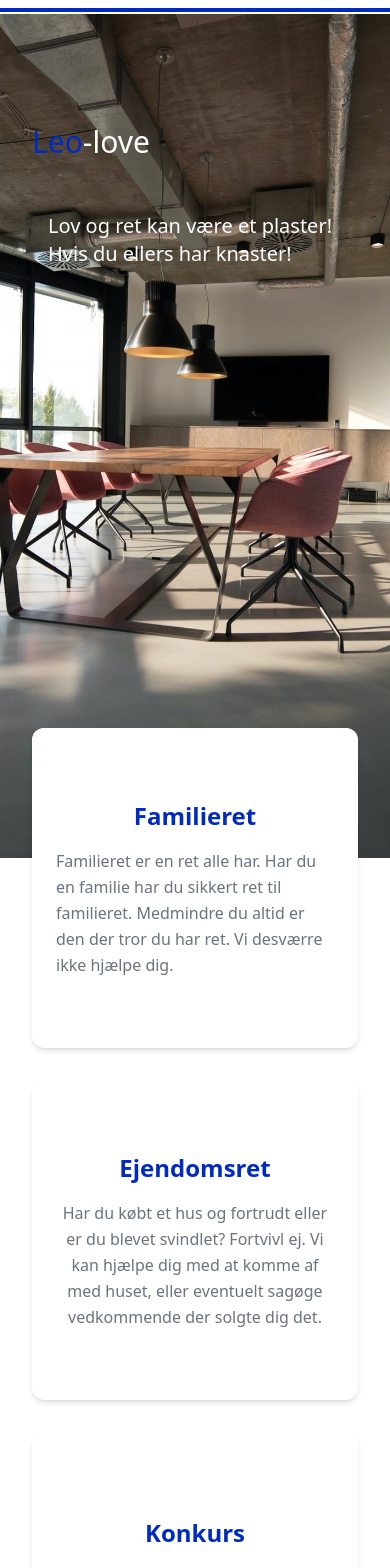
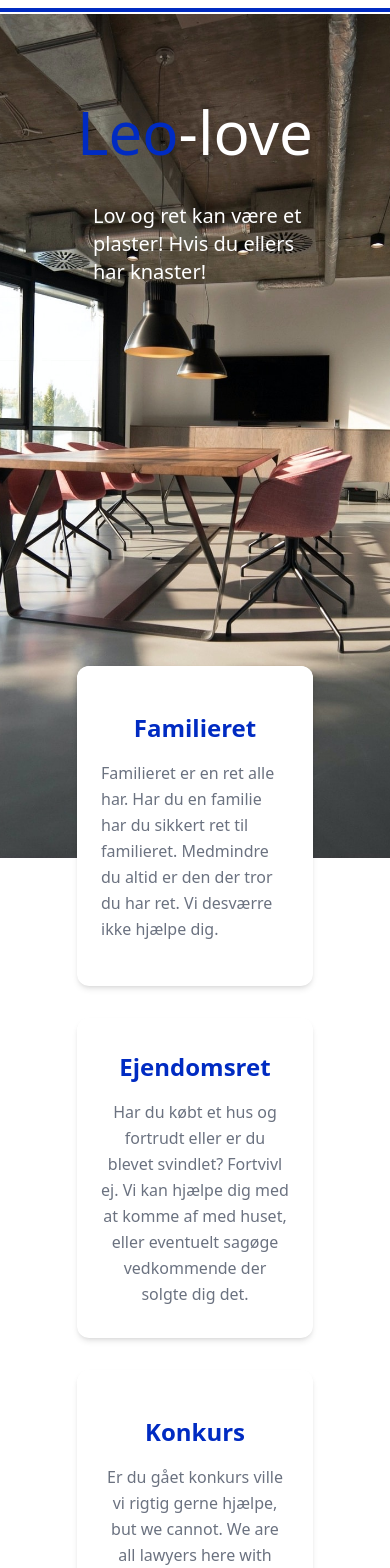
Before and after one commit to GBM1986/ReactLeoProject, a React (Vite) app: page / in a window 390 px wide. Shown: the part 60-1628 px from the top of the page. Built offline with nearby package versions, Linux system fonts and the light colour scheme.

Commit message:
responsive

```diff
--- a/src/pages/Hjem/Hjem.jsx
+++ b/src/pages/Hjem/Hjem.jsx
@@ -14,30 +14,29 @@ function Hjem() {
           />
         </section>
 
-        <section className="container mx-auto px-8 py-8 lg:py-40 relative z-10 flex flex-col items-end  top-[90px] w-full">
-            <div class="text-container mb-[200px]">
-                <h2 class="block antialiased tracking-normal !text-3xl !leading-3 lg:!text-[140px] text-white">
-                  <span class='text-primary'>Leo</span>-love
+        <section className="container mx-auto px-8 py-8 lg:py-40 relative z-10 flex flex-col items-end  lg:top-[10px] w-full">
+          <div className="text-container mb-[120px]">
+            <h2 className="block antialiased tracking-normal !leading-3 xs:!text-[60px] sm:!text-[100px] md:!text-[120px] mt-20 lg:!text-[140px] text-white">
+              <span className="text-primary sm:!text-[100px] md:!text-[120px] lg:!text-[140px]">Leo</span>-love
             </h2>
-                <p class="block antialiased text-xl ml-4 mt-16 leading-snu text-inherit w-full font-normal !text-white">
+            <p className="block antialiased text-xl ml-4 mt-16 leading-snu text-inherit w-full font-normal !text-white min-xs:!text-xs min-sm:!text-sm min-md:!text-lg min-lg:!text-xl">
               Lov og ret kan være et plaster! Hvis du ellers har knaster!
             </p>
           </div>
           <div className="mt-[260px] grid grid-cols-1 gap-8 lg:grid-cols-4">
-            <div className="relative flex flex-col bg-white text-gray-700 shadow-md  min-h-[20rem] items-end overflow-hidden rounded-xl">
+            <div className="relative flex flex-col bg-white text-gray-700 shadow-md  lg:min-h-[20rem] items-end overflow-hidden rounded-xl">
               <div className="h-80 w-full bg-white rounded-xl shadow-xl p-6 relative flex flex-col items-center justify-center">
                 <h4 className="block antialiased tracking-normal text-2xl font-semibold leading-snug text-primary mb-4">
                   Familieret
                 </h4>
                 <p className="block antialiased text-base font-light leading-relaxed text-gray-500">
-                  Familieret er en ret alle har.
-                  Har du en familie har du sikkert ret til familieret.
-                  Medmindre du altid er den der tror du har ret.
-                  Vi desværre ikke hjælpe dig.
+                  Familieret er en ret alle har. Har du en familie har du
+                  sikkert ret til familieret. Medmindre du altid er den der
+                  tror du har ret. Vi desværre ikke hjælpe dig.
                 </p>
               </div>
             </div>
-            <div className="relative flex flex-col bg-white  text-gray-700 shadow-md relative grid min-h-[20rem] items-end overflow-hidden rounded-xl">
+            <div className="relative flex flex-col bg-white  text-gray-700 shadow-md lg:relative grid lg:min-h-[20rem] items-end overflow-hidden rounded-xl">
               <div className="h-80 w-full bg-white rounded-xl shadow-xl p-6 relative flex flex-col items-center justify-center">
                 <h4 className="block antialiased tracking-normal font-sans text-2xl font-semibold leading-snug text-primary text-center mb-4">
                   Ejendomsret
@@ -49,30 +48,37 @@ function Hjem() {
                 </p>
               </div>
             </div>
-            <div className="relative flex flex-col bg-white  text-gray-700 shadow-md relative grid min-h-[20rem] items-end overflow-hidden rounded-xl">
+            <div className="relative flex flex-col bg-white  text-gray-700 shadow-md lg:relative grid lg:min-h-[20rem] items-end overflow-hidden rounded-xl">
               <div className="h-80 w-full bg-white rounded-xl shadow-xl p-6 relative flex flex-col items-center justify-center">
                 <h4 className="block antialiased tracking-normal font-sans text-2xl font-semibold leading-snug text-primary text-center mb-4">
                   Konkurs
                 </h4>
                 <p className="block antialiased font-sans text-base font-light leading-relaxed text-gray-500 text-center">
-                  Er du gået konkurs ville vi rigtig gerne hjælpe,
-                  but we cannot. We are all lawyers here with fancy cars,
-                  so if you have no money, you get no help.
+                  Er du gået konkurs ville vi rigtig gerne hjælpe, but we
+                  cannot. We are all lawyers here with fancy cars, so if you
+                  have no money, you get no help.
                 </p>
               </div>
             </div>
-            <div className="relative flex flex-col bg-white  text-gray-700 shadow-md relative grid min-h-[20rem] items-end overflow-hidden rounded-xl">
+            <div className="relative flex flex-col bg-white  text-gray-700 shadow-md lg:relative grid lg:min-h-[20rem] items-end overflow-hidden rounded-xl">
               <div className="h-80 w-full bg-white rounded-xl shadow-xl p-6 relative flex flex-col items-center justify-center">
                 <h4 className="block antialiased tracking-normal font-sans text-2xl font-semibold leading-snug text-primary text-center mb-4">
                   Selskabsret
                 </h4>
                 <p className="block antialiased font-sans text-base font-light leading-relaxed text-gray-500 text-center">
-                  Company law. Do you never know which law to serve at a big party?
-                  Neither do we. Fortunately, we have a man abroad who knows a lot
-                  about this, so contact us today.
+                  Company law. Do you never know which law to serve at a big
+                  party? Neither do we. Fortunately, we have a man abroad who
+                  knows a lot about this, so contact us today.
                 </p>
               </div>
             </div>
+          </div>
+        </section>
+
+        <section>
+        <div className="grid grid-cols-2 grid-rows-5">
+            <div className="row-span-5 border-8 border-secondary"><img src="" alt="" /></div>
+            <div className="row-span-5 border-8 border-secondary">2</div>
         </div>
         </section>
       </main>
--- a/tailwind.config.js
+++ b/tailwind.config.js
@@ -6,6 +6,12 @@ module.exports = {
     './public/index.html',
   ],
   theme: {
+    screens: {
+      'xs': {'min': '300px', 'max': '476px'},
+      'sm': {'min': '477px', 'max': '767px'},
+      'md': {'min': '768px', 'max': '1022px'},
+      'lg': {'min': '1023px'},
+    },
     extend: {
       colors: {
         primary: '#002BC2',
@@ -13,12 +19,9 @@ module.exports = {
         // Add more custom colors as needed
       },
       fontFamily: {
-        'Inter': ['Inter','Jura']
+        'Inter': ['Inter', 'Jura'],
         // Add more custom font families
       },
-    },
-  },
-  extend: {
       skew: {
         '360': '360deg',
       },
@@ -33,5 +36,6 @@ module.exports = {
         // Add more custom font sizes
       },
     },
+  },
   plugins: [],
-}
+};
```
Lines whose indentation alone changed are shown as unchanged.
